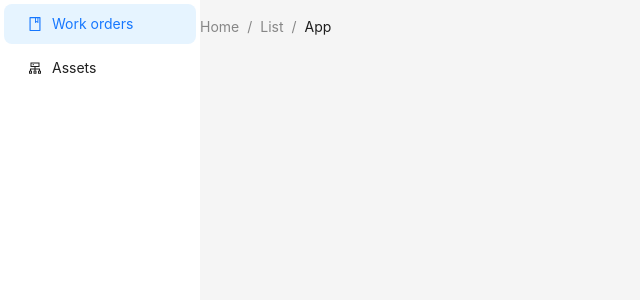
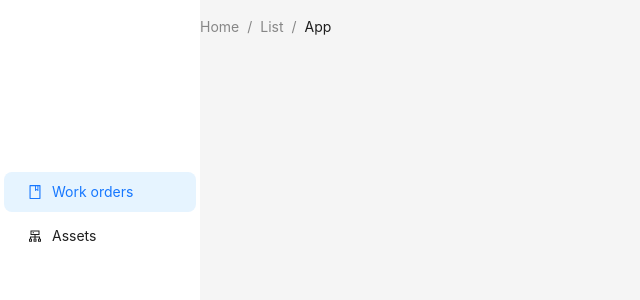
Before and after one commit to NicKyeaa/asm-front, a React (Vite) app: page / in a window 1280 px wide. Shown: the top 300 px of the page, without its empty margins (0-640 px from the left). Built offline with nearby package versions, Linux system fonts and the light colour scheme.

Commit message:
Added Div instead of logo

```diff
--- a/src/pages/Homepage/MainLayout.tsx
+++ b/src/pages/Homepage/MainLayout.tsx
@@ -34,6 +34,13 @@ const MainLayout: React.FC = () => {
           background: colorBgContainer,
         }}
       >
+        <div
+          style={{
+            height: 168,
+            width: 178,
+            background: "rgba(255, 255, 255, 0.2)",
+          }}
+        />
         <Menu
           mode='inline'
           defaultSelectedKeys={["1"]}
```
